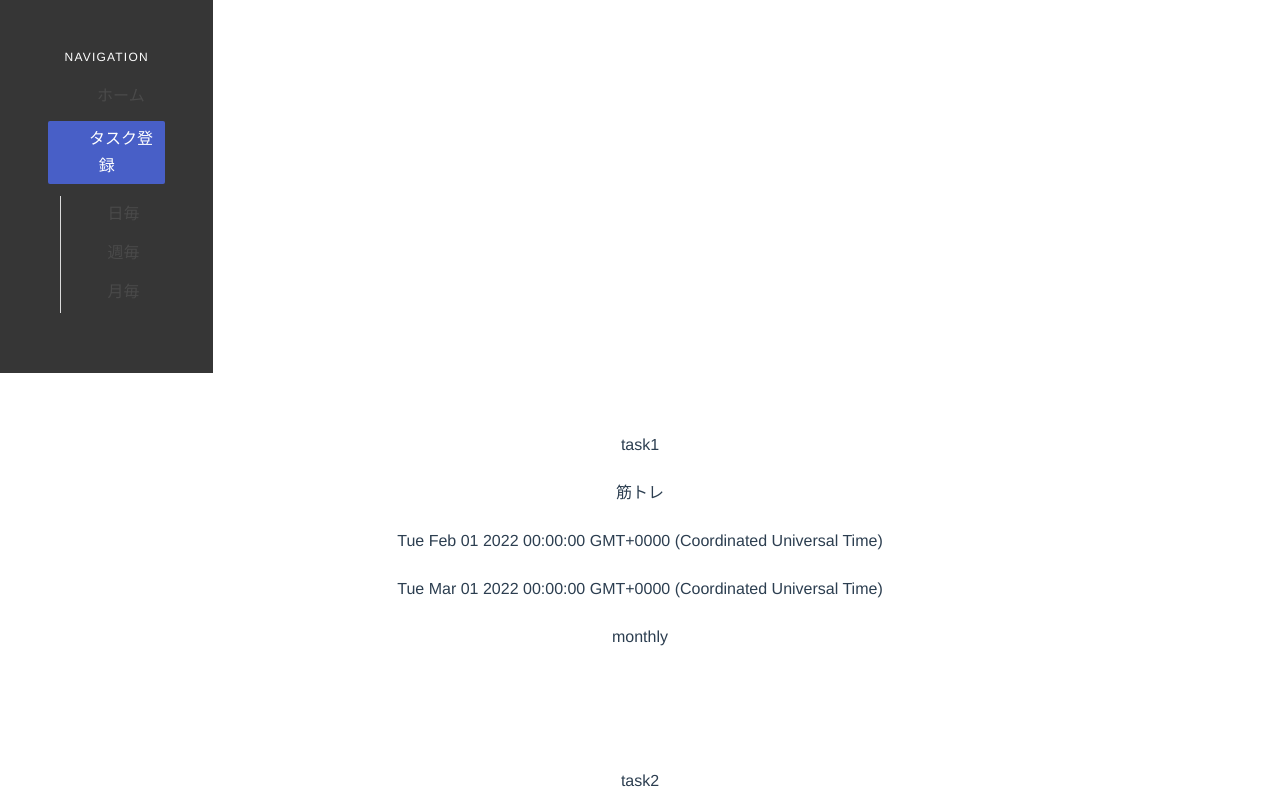
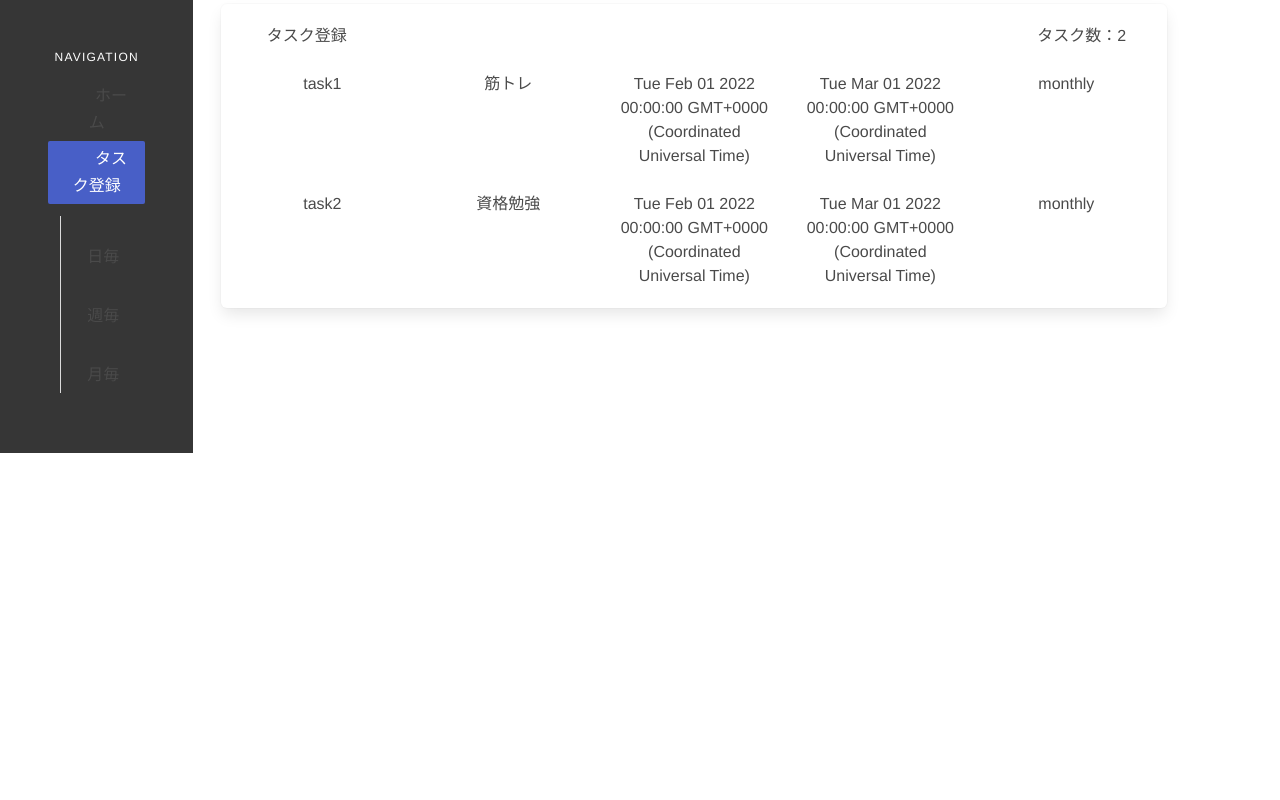
Before and after one commit to xt3362/task-manager, a Vue app in the folder app/: page / in a window 1280 px wide. Both pictures are taken after a click on the link "タスク登録". Shown: the top 800 px of the page. Built offline with nearby package versions, Linux system fonts and the light colour scheme.

Commit message:
add vue draggable

```diff
--- a/app/package.json
+++ b/app/package.json
@@ -11,7 +11,8 @@
     "bulma": "^0.9.3",
     "font-awesome": "^4.7.0",
     "sass": "^1.49.9",
-    "vue": "^3.2.25"
+    "vue": "^3.2.25",
+    "vuedraggable": "^4.1.0"
   },
   "devDependencies": {
     "@vitejs/plugin-vue": "^2.2.0",
--- a/app/src/components/commons/SideBar.vue
+++ b/app/src/components/commons/SideBar.vue
@@ -9,7 +9,7 @@ const toggleContent = (value) => {
 }
 </script>
 <template>
-    <aside class="column is-2 is-fullheight section has-background-dark">
+    <aside class="column is-fullheight section has-background-dark">
         <p class="menu-label has-text-white">Navigation</p>
         <ul class="menu-list">
             <li>
--- a/app/src/components/pages/MainContent.vue
+++ b/app/src/components/pages/MainContent.vue
@@ -6,19 +6,11 @@ const props = defineProps({
 });
 </script>
 <template>
-<div v-if="props.contentType == MainContentType.Home">
-Home
-</div>
-<div v-if="props.contentType == MainContentType.TaskRegistor">
-<TaskRegistor></TaskRegistor>
-</div>
-<div v-if="props.contentType == MainContentType.Daily">
-日ごと
-</div>
-<div v-if="props.contentType == MainContentType.Weekly">
-週ごと
-</div>
-<div v-if="props.contentType == MainContentType.Monthly">
-月ごと
-</div>
+    <div v-if="props.contentType == MainContentType.Home">Home</div>
+    <article class="box" v-if="props.contentType == MainContentType.TaskRegistor">
+        <TaskRegistor></TaskRegistor>
+    </article>
+    <div v-if="props.contentType == MainContentType.Daily">日ごと</div>
+    <div v-if="props.contentType == MainContentType.Weekly">週ごと</div>
+    <div v-if="props.contentType == MainContentType.Monthly">月ごと</div>
 </template>
--- a/app/src/components/pages/MainPage.vue
+++ b/app/src/components/pages/MainPage.vue
@@ -8,10 +8,12 @@ const toggleContentEvent = (...args) => {
 };
 </script>
 <template>
-<SideBar
-    @toggleContent="toggleContentEvent">
-</SideBar>
-<MainContent
-    :contentType="contentType">
-</MainContent>
+    <div class="columns">
+        <div class="column is-2">
+            <SideBar @toggleContent="toggleContentEvent"></SideBar>
+        </div>
+        <div class="column is-9 p-4">
+            <MainContent :contentType="contentType"></MainContent>
+        </div>
+    </div>
 </template>
--- a/app/src/components/pages/TaskRegistor.vue
+++ b/app/src/components/pages/TaskRegistor.vue
@@ -1,9 +1,12 @@
 <script setup>
 import { reactive } from 'vue';
 import TaskResistorItem from '../parts/TaskResistorItem.vue';
+import draggable from 'vuedraggable'
 
+let drag = false;
 const tasks = reactive([
     {
+        id: 1,
         name: "task1",
         description: "筋トレ",
         start: new Date(2022, 1, 1),
@@ -11,6 +14,7 @@ const tasks = reactive([
         type: "monthly"
     },
     {
+        id: 2,
         name: "task2",
         description: "資格勉強",
         start: new Date(2022, 1, 1),
@@ -20,7 +24,14 @@ const tasks = reactive([
 ]);
 </script>
 <template>
-    <div class="section" v-for="task in tasks" :key="task.id">
-        <TaskResistorItem :task="task"></TaskResistorItem>
+    <div class="columns">
+        <span class="column is-2">タスク登録</span>
+        <span class="column is-8"></span>
+        <span class="column is-2">タスク数：{{ tasks.length }}</span>
     </div>
+    <draggable v-model="tasks" group="task" @start="drag = true" @end="drag = false" item-key="id">
+        <template #item="{ element }">
+            <TaskResistorItem :task="element"></TaskResistorItem>
+        </template>
+    </draggable>
 </template>
--- a/app/src/components/parts/TaskResistorItem.vue
+++ b/app/src/components/parts/TaskResistorItem.vue
@@ -5,7 +5,7 @@ const props = defineProps({
 
 </script>
 <template>
-    <div class="row">
+    <div class="columns">
         <div class="column">
             {{props.task.name}}
         </div>
```
Also changed, not shown: 1 other file (tests, documents, lock files or other folders).
